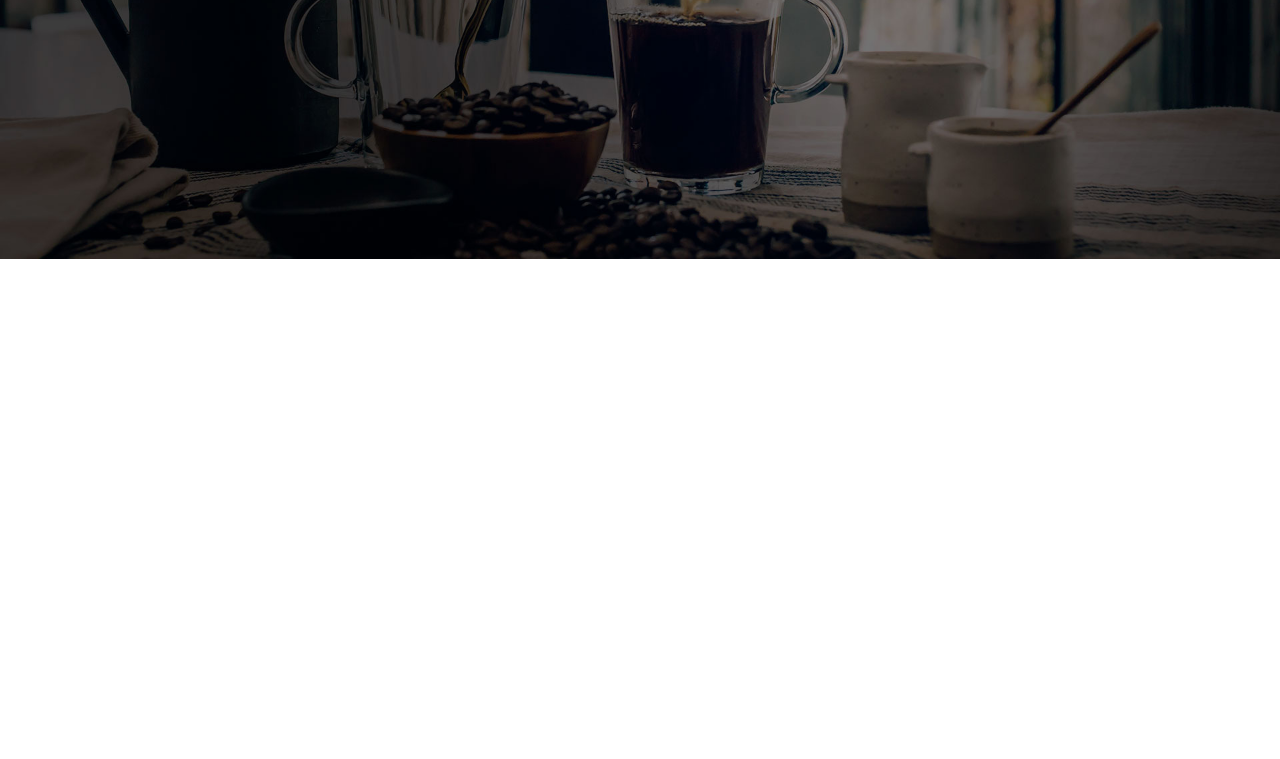
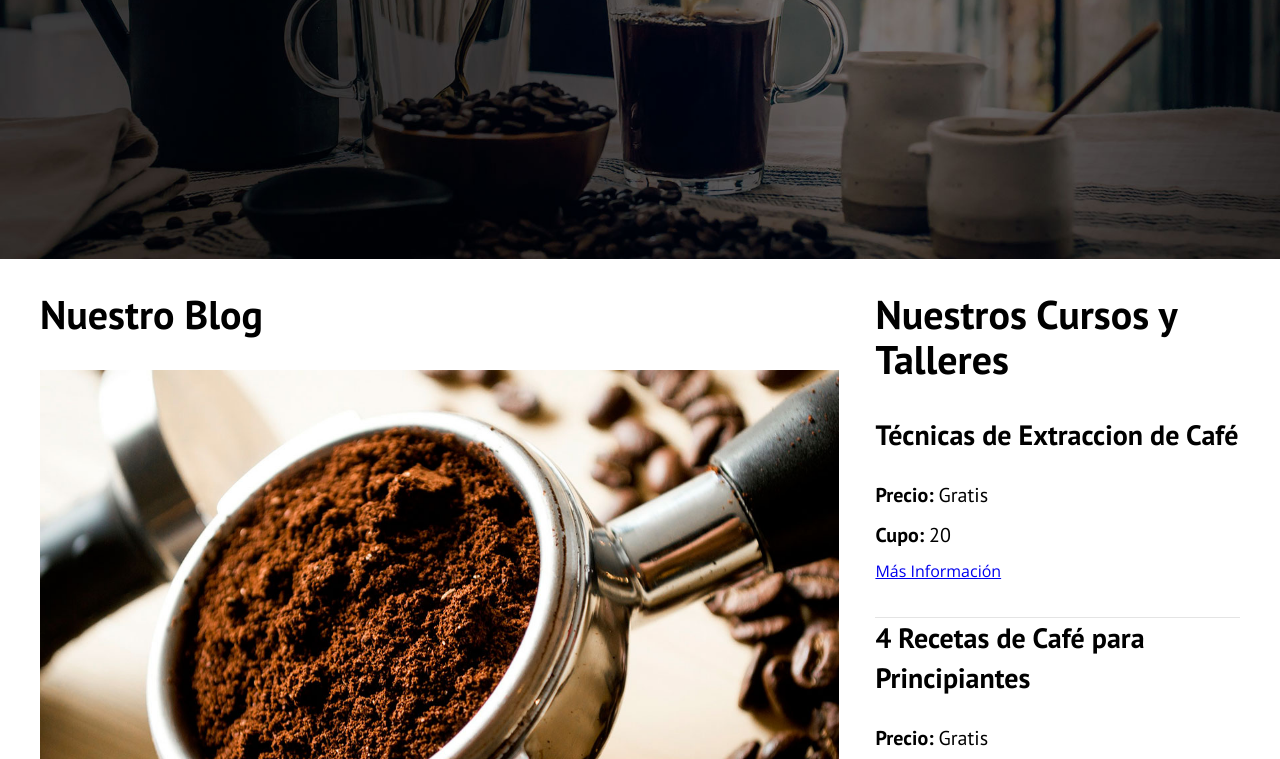
Before and after one commit to esucre/Blog-de-Cafe, a plain HTML site: page index.html in a window 1280 px wide. Shown: the part 341-1100 px from the top of the page. Before the commit the page ends 800 px from the top, so only its background shows below. Drawn offline with nearby package versions, Linux system fonts and the light colour scheme.

Commit message:
Agregando Blog y Talleres a la Pagina Principal

```diff
--- a/css/style.css
+++ b/css/style.css
@@ -3,7 +3,7 @@ html {
     font-size: 62.5%; /*1 rem = 10px*/
 }
 *, *:before, *:after {
-    box-sizing: inherit;
+  box-sizing: inherit;
 }
 body{
     font-family: 'Open Sans', sans-serif;
@@ -15,6 +15,7 @@ body{
 
 .contenedor{
     max-width: 120rem;
+    width: 95%;
     margin: 0 auto;
 }
 
@@ -28,14 +29,16 @@ h1{
 
 h2{
     font-size: 4rem;
+    line-height: 4.5rem;
 }
 
 h3{
-    max-width: 3.2rem;
+    font-size: 3.2rem;
 }
 
 h4{
-    max-width: 2.8rem;
+    font-size: 2.8rem;
+    line-height: 4rem;
 }
 img{
     max-width: 100%;
@@ -48,6 +51,10 @@ img{
 
 .no-margin{
     margin: 0;
+}
+
+.seccion{
+    margin-bottom: 2rem;
 }
 
 /*Header*/
@@ -116,3 +123,67 @@ img{
 .texto-header p{
     font-size: 2.2rem;
 }
+
+/*COntenido Principal HOME*/
+
+.contenido-principal{
+    display: flex;
+    flex-wrap: wrap;
+}
+
+.blog,
+.cursos{
+    flex: 0 0 100%;
+}
+
+.cursos{
+    order: -1;
+}
+
+.entrada-blog{
+    margin-bottom: 2rem;
+    border-bottom: 1px solid #e1e1e1e1
+}
+
+.entrada-blog:last-of-type{
+    border: none;
+}
+
+@media (min-width: 768px) {
+    .contenido-principal{
+        justify-content: space-between;
+    }
+    .blog{
+        flex-basis: 66.6%;
+        order: -1;
+    }
+    .cursos{
+        flex-basis: calc(33.3% - 3.5rem);
+    }
+}
+
+/*Cursos Side-Bar*/
+
+.cursos-lista{
+    padding: 0;
+    list-style: none;
+}
+
+.curso{
+    padding-bottom: 3rem;
+    border-bottom: 1px solid #e1e1e1e1;
+}
+
+.curso:last-of-type{
+border: none;
+}
+
+.curso p{
+    font-family: 'PT Sans',sans-serif;
+    font-weight: 700;
+    font-size: 2rem;
+}
+
+.curso p span{
+font-weight: 400;
+}
--- a/index.html
+++ b/index.html
@@ -31,5 +31,65 @@
 
     </header>
 
+
+    <div class="contenido-principal contenedor">
+        <main class="blog">
+           <h2>Nuestro Blog</h2>
+           <article class="entrada-blog">
+               <div class="imagen">
+                   <img src="img/blog1.jpg" alt="Imagen Blog">
+               </div> <!--Imagen-->
+                <div class="contenido-blog">
+                    <h3 class="no-margin">Tipos de Granos de Café</h3>
+                    <p>Duis bibendum cursus leo vel maximus. Proin aliquam elit dapibus imperdiet venenatis. Suspendisse rhoncus ipsum non semper dignissim. Pellentesque lacinia est in magna scelerisque posuere. Cras nec semper quam. Morbi facilisis eros commodo ipsum vehicula aliquet. Vivamus malesuada suscipit justo. Etiam euismod nunc consequat hendrerit tincidunt. Proin dignissim, orci vel dapibus tristique</p>
+
+                    <a href="entrada.html"  class="boton boton-primario">Leer Entrada</a>
+                </div>
+           </article>
+
+           <article class="entrada-blog">
+            <div class="imagen">
+                <img src="img/blog2.jpg" alt="Imagen Blog">
+            </div> <!--Imagen-->
+             <div class="contenido-blog">
+                 <h3 class="no-margin">Tres Deliciosas Recetas para Café</h3>
+                 <p>Duis bibendum cursus leo vel maximus. Proin aliquam elit dapibus imperdiet venenatis. Suspendisse rhoncus ipsum non semper dignissim. Pellentesque lacinia est in magna scelerisque posuere. Cras nec semper quam. Morbi facilisis eros commodo ipsum vehicula aliquet. Vivamus malesuada suscipit justo. Etiam euismod nunc consequat hendrerit tincidunt. Proin dignissim, orci vel dapibus tristique</p>
+
+                 <a href="entrada.html"  class="boton boton-primario">Leer Entrada</a>
+             </div>
+        </article>
+
+        <article class="entrada-blog">
+            <div class="imagen">
+                <img src="img/blog3.jpg" alt="Imagen Blog">
+            </div> <!--Imagen-->
+             <div class="contenido-blog">
+                 <h3 class="no-margin">Beneficios del Café</h3>
+                 <p>Duis bibendum cursus leo vel maximus. Proin aliquam elit dapibus imperdiet venenatis. Suspendisse rhoncus ipsum non semper dignissim. Pellentesque lacinia est in magna scelerisque posuere. Cras nec semper quam. Morbi facilisis eros commodo ipsum vehicula aliquet. Vivamus malesuada suscipit justo. Etiam euismod nunc consequat hendrerit tincidunt. Proin dignissim, orci vel dapibus tristique</p>
+
+                 <a href="entrada.html"  class="boton boton-primario">Leer Entrada</a>
+             </div>
+        </article>
+        </main>
+
+        <aside class="cursos">
+            <h2>Nuestros Cursos y Talleres</h2>
+            <ul class="cursos-lista">
+                <li class="curso">
+                    <h4 class="no-margin seccion">Técnicas de Extraccion de Café</h4>
+                    <p class="no-margin">Precio: <span>Gratis</span></p>
+                    <p class="no-margin">Cupo: <span>20</span></p>
+                    <a href="cursos.html"  class="boton boton-secundario">Más Información</a>
+                </li>
+
+                <li class="curso">
+                    <h4 class="no-margin seccion">4 Recetas de Café para Principiantes</h4>
+                    <p class="no-margin">Precio: <span>Gratis</span></p>
+                    <p class="no-margin">Cupo: <span>20</span></p>
+                    <a href="cursos.html"  class="boton boton-secundario">Más Información</a>
+                </li>
+            </ul>
+        </aside>
+    </div>
 </body>
 </html>
```
